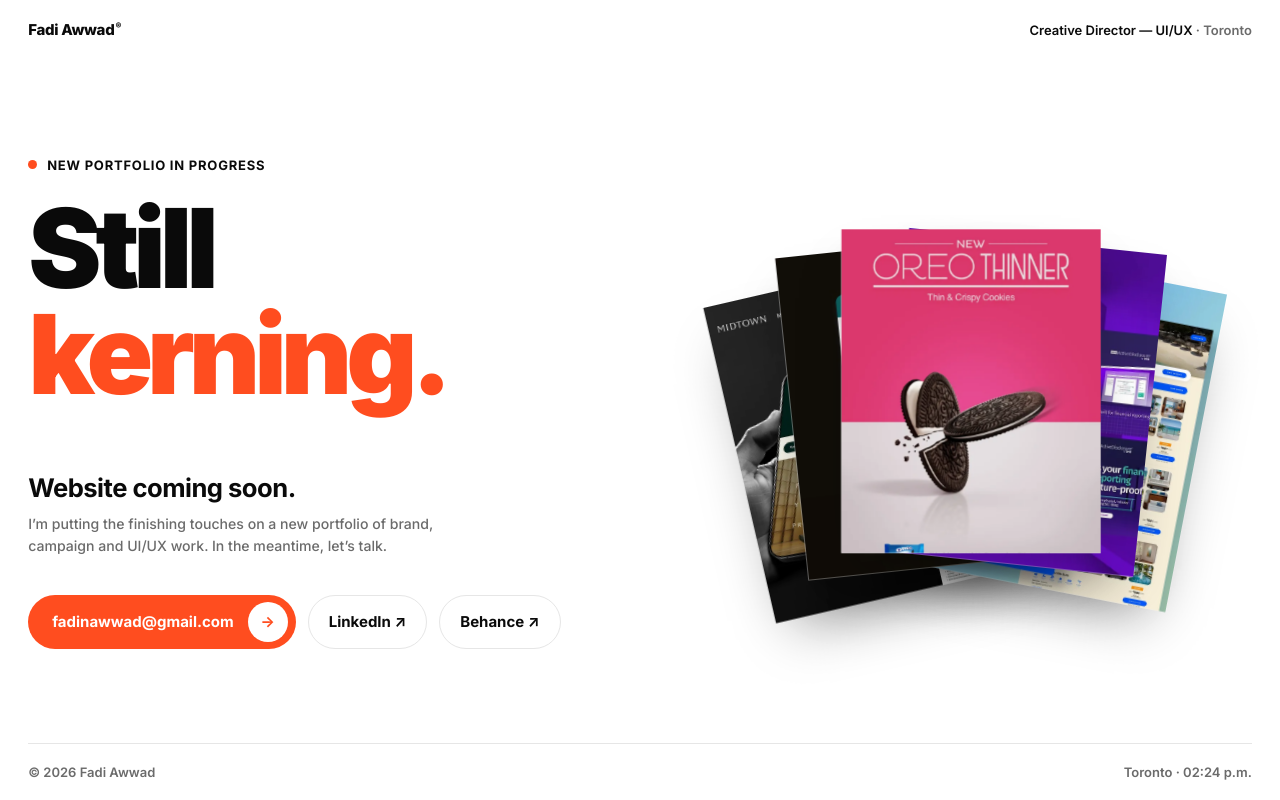
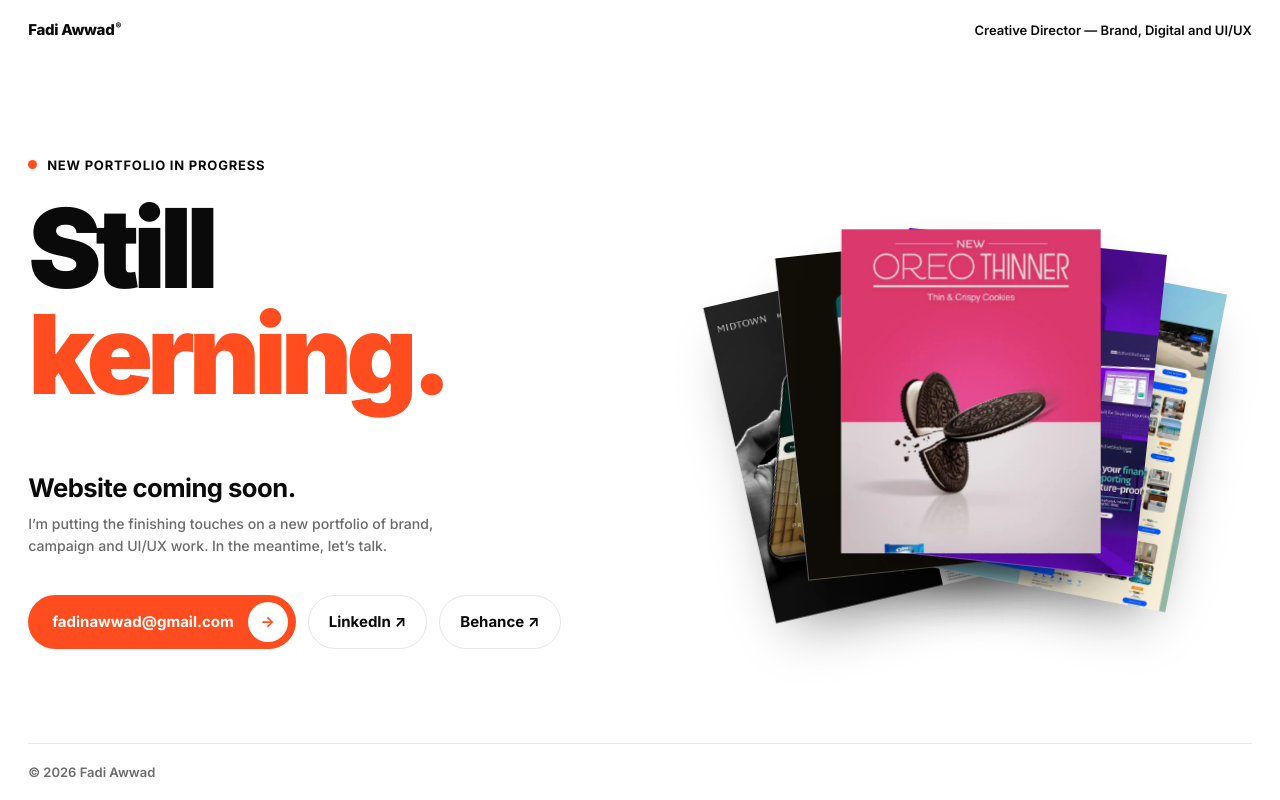
Before and after one commit to fadinawwad/coming-soon, a plain HTML site: page index.html in a window 1280 px wide. Drawn offline with Linux system fonts and the light colour scheme.

Commit message:
Update role line, remove clock
Co-Authored-By: Claude Opus 5.5 <noreply@anthropic.com>
Claude-Session: https://claude.ai/code/session_01UnE9k9fdakb39TjdXMWYqJ

```diff
--- a/index.html
+++ b/index.html
@@ -81,6 +81,8 @@
   }
 
   .bottom { border-top: 1px solid var(--line); }
+  .role { text-align: right; }
+  @media (max-width: 520px) { .role { max-width: 52%; line-height: 1.35; } }
 
   /* cursor */
   .cursor { position: fixed; top: 0; left: 0; z-index: 99; width: 12px; height: 12px; margin: -6px 0 0 -6px; border-radius: 50%; background: var(--accent);
@@ -108,7 +110,7 @@
 <div class="page">
   <header class="bar">
     <a class="logo" href="./">Fadi Awwad<sup>®</sup></a>
-    <span>Creative Director — UI/UX<span class="muted hide-sm"> · Toronto</span></span>
+    <span class="role">Creative Director — Brand, Digital and UI/UX</span>
   </header>
 
   <main class="main">
@@ -140,7 +142,6 @@
 
   <footer class="bar bottom">
     <span class="muted">© 2026 Fadi Awwad</span>
-    <span class="muted">Toronto <span data-clock></span></span>
   </footer>
 </div>
 
@@ -166,12 +167,7 @@
       c.classList.toggle('is-link', !!e.target.closest('a'));
     });
   })();
-  // Toronto clock
-  (() => {
-    const el = document.querySelector('[data-clock]');
-    const tick = () => { try { el.textContent = '· ' + new Date().toLocaleTimeString('en-CA', { hour: '2-digit', minute: '2-digit', timeZone: 'America/Toronto' }); } catch (e) {} };
-    tick(); setInterval(tick, 30000);
-  })();
+
 </script>
 </body>
 </html>
```
